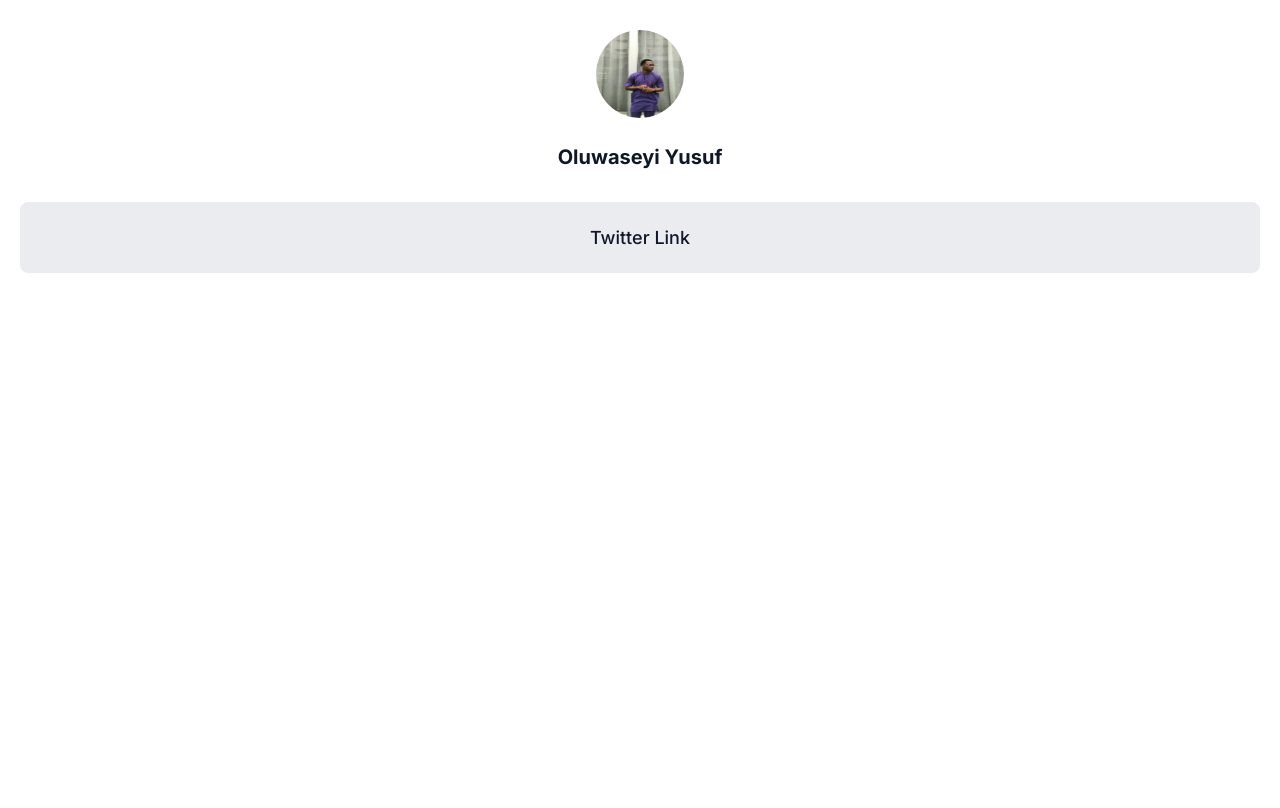
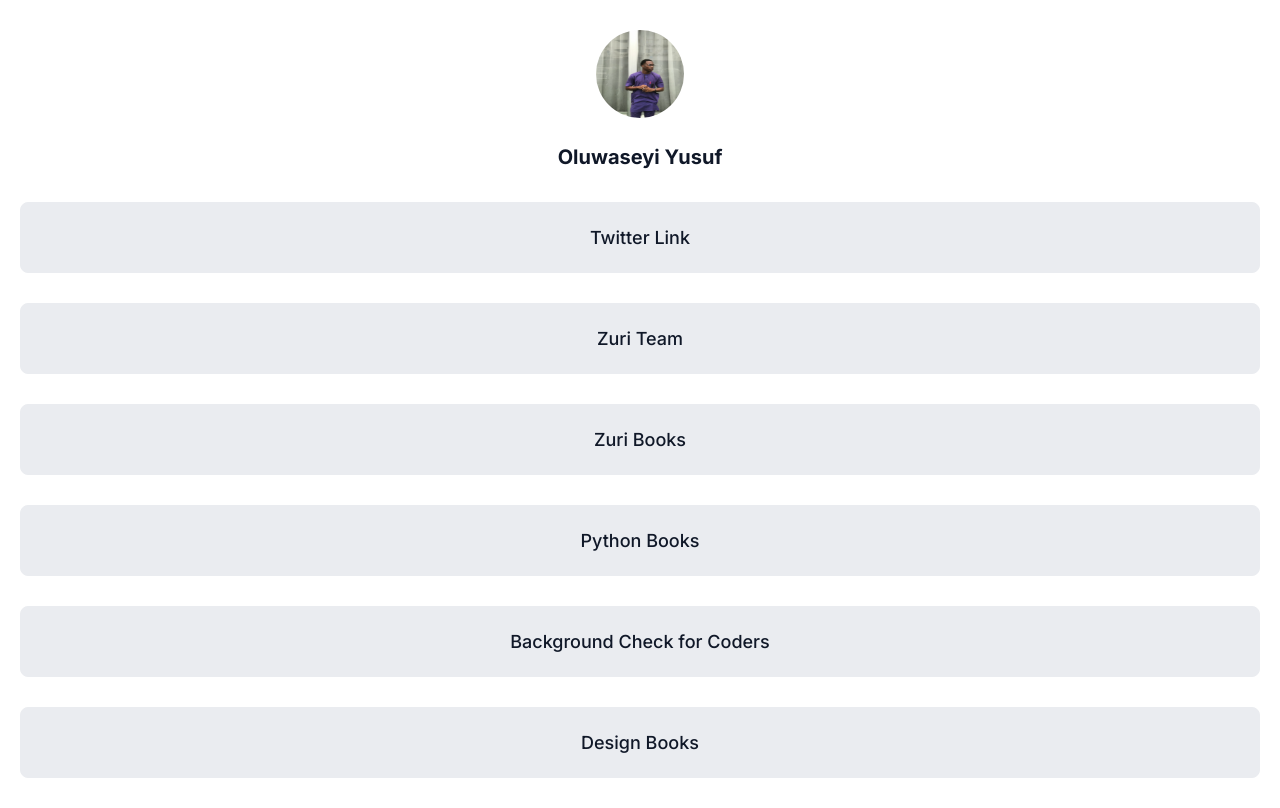
Before and after one commit to Yusuf-oluwaseyi/HNG-Task1, a React (Create React App) app: page / in a window 1280 px wide. Built offline with nearby package versions, Linux system fonts and the light colour scheme.

Commit message:
setting link

```diff
--- a/src/Profile.js
+++ b/src/Profile.js
@@ -7,6 +7,11 @@
         </div>
         <p>Oluwaseyi Yusuf</p>
         <a href="https://twitter.com/xeyiToba" id='twitter'>Twitter Link</a>
+        <a href="https://training.zuri.team/”" id='btn__zuri'>Zuri Team</a>
+        <a href="http://books.zuri.team/" id='books'>Zuri Books</a>
+        <a href="https://books.zuri.team/" id='book__python'>Python Books</a>
+        <a href="https://background.zuri.team/" id='pitch'>Background Check for Coders</a>
+        <a href="https://books.zuri.team/design-rules" id='book__design'>Design Books</a>
         </div>
      );
 }
```
